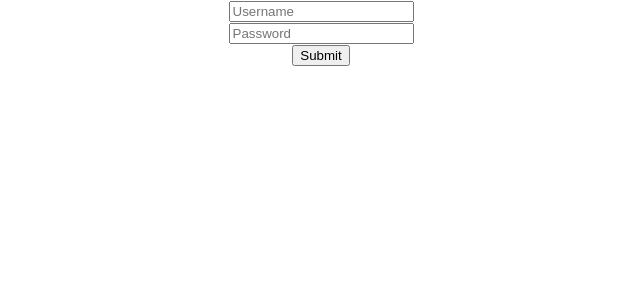
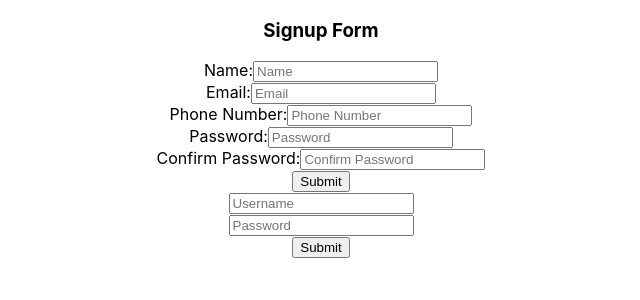
Before and after one commit to mohithsaran/React-Course, a React (Create React App) app: page / in a window 1280 px wide. Shown: the top 300 px of the page, without its empty margins (319-959 px from the left). Built offline with nearby package versions, Linux system fonts and the light colour scheme.

Commit message:
Signup Form

```diff
--- a/src/App.js
+++ b/src/App.js
@@ -1,10 +1,12 @@
 import React, { useState } from "react";
 import LoginForm from "./LoginForm";
+import Signup from "./SignupForm";
 
 const App = () => {
   return (
     <div>
       <center>
+        <Signup />
         <LoginForm />
       </center>
     </div>
--- a/src/LoginForm.js
+++ b/src/LoginForm.js
@@ -6,7 +6,7 @@ const LoginForm = () => {
   });
   const { username, password } = data;
   const changeHandle = (e) => {
-    setData({ ...data, [e.target.name]: [e.target.value] });
+    setData({ ...data, [e.target.name]: e.target.value });
   };
   const submitHandler = (e) => {
     e.preventDefault();
--- /dev/null
+++ b/src/SignupForm.js
@@ -0,0 +1,94 @@
+import React, { useState } from "react";
+
+const Signup = () => {
+  const [value, setValue] = useState({
+    name: "",
+    email: "",
+    phoneNumber: "",
+    password: "",
+    confirmPassword: "",
+  });
+
+  const changeHandle = (e) => {
+    setValue({ ...value, [e.target.name]: e.target.value });
+  };
+
+  const submitHandler = (e) => {
+    e.preventDefault();
+    if (value.password == value.confirmPassword) {
+      console.log(value);
+    } else {
+      alert("Passwords do not match");
+    }
+  };
+
+  return (
+    <div>
+      <center>
+        <h3>Signup Form</h3>
+        <form onSubmit={submitHandler}>
+          <label>
+            Name:
+            <input
+              type="text"
+              name="name"
+              placeholder="Name"
+              value={value.name}
+              onChange={changeHandle}
+            ></input>
+          </label>
+          <br />
+          <label>
+            Email:
+            <input
+              type="email"
+              name="email"
+              placeholder="Email"
+              value={value.email}
+              onChange={changeHandle}
+            ></input>
+          </label>
+          <br />
+          <label>
+            Phone Number:
+            <input
+              type="tel"
+              name="phoneNumber"
+              placeholder="Phone Number"
+              value={value.phoneNumber}
+              onChange={changeHandle}
+            ></input>
+          </label>
+          <br />
+          <label>
+            Password:
+            <input
+              type="password"
+              name="password"
+              placeholder="Password"
+              value={value.password}
+              onChange={changeHandle}
+            ></input>
+          </label>
+          <br />
+          <label>
+            Confirm Password:
+            <input
+              type="password"
+              name="confirmPassword"
+              placeholder="Confirm Password"
+              value={value.confirmPassword}
+              onChange={changeHandle}
+            ></input>
+          </label>
+          <br />
+          <label>
+            <button>Submit</button>
+          </label>
+        </form>
+      </center>
+    </div>
+  );
+};
+
+export default Signup;
```
